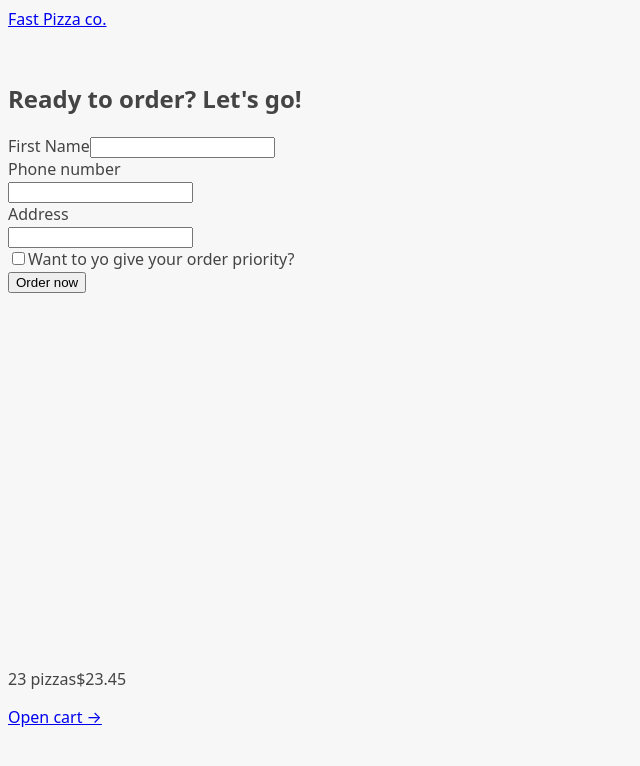
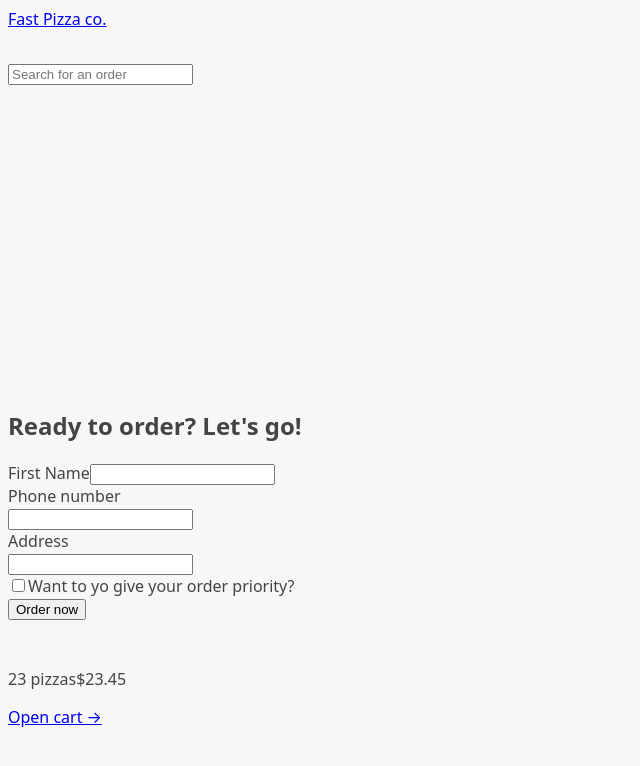
Before and after one commit to vikram-codes/Fast-Pizza-co., a React (Vite) app in the folder Fast-Pizza/: page /order/new in a window 1280 px wide. Shown: the top 766 px of the page, without its empty margins (0-640 px from the left). Built offline with nearby package versions, Linux system fonts and the light colour scheme.

Commit message:
Creating a global search order

```diff
--- /dev/null
+++ b/Fast-Pizza/src/features/order/SearchOrder.jsx
@@ -0,0 +1,21 @@
+import { useState } from "react";
+import { unstable_useViewTransitionState } from "react-router-dom";
+
+function SearchOrder() {
+  const [query, setQuery] = useState("");
+  function handleSubmit(e) {
+    e.preventDefault();
+  }
+
+  return (
+    <form onSubmit={handleSubmit}>
+      <input
+        value={query}
+        placeholder="Search for an order"
+        onChange={(e) => setQuery(e.target.value)}
+      />
+    </form>
+  );
+}
+
+export default SearchOrder;
--- a/Fast-Pizza/src/services/apiRestaurant.js
+++ b/Fast-Pizza/src/services/apiRestaurant.js
@@ -1,4 +1,4 @@
-const API_URL = "https://rrrreact-fast-pizza-api.onrender.com/api";
+const API_URL = "https://react-fast-pizza-api.onrender.com/api";
 
 export async function getMenu() {
   const res = await fetch(`${API_URL}/menu`);
--- a/Fast-Pizza/src/ui/AppLayout.jsx
+++ b/Fast-Pizza/src/ui/AppLayout.jsx
@@ -2,6 +2,7 @@ import Header from "./Header";
 import CartOverview from "../features/cart/CartOverview";
 import { Outlet, useNavigation } from "react-router-dom";
 import Loader from "./Loader";
+import SearchOrder from "../features/order/SearchOrder";
 
 function AppLayout() {
   const navigation = useNavigation();
@@ -10,6 +11,7 @@ function AppLayout() {
     <div className="layout">
       {isLoading && <Loader />}
       <Header />
+      <SearchOrder />
       <main>
         <Outlet />
       </main>
```
